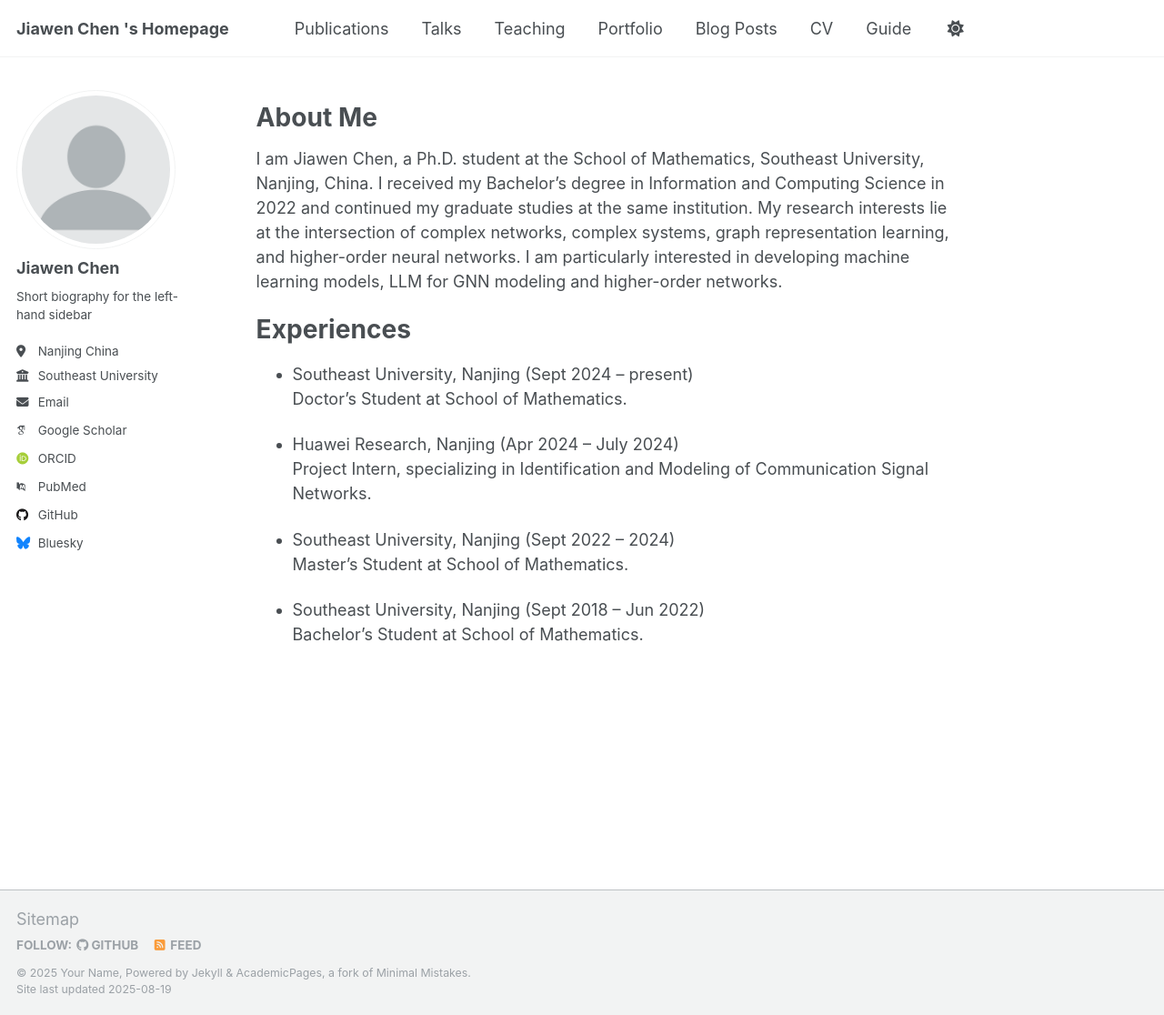
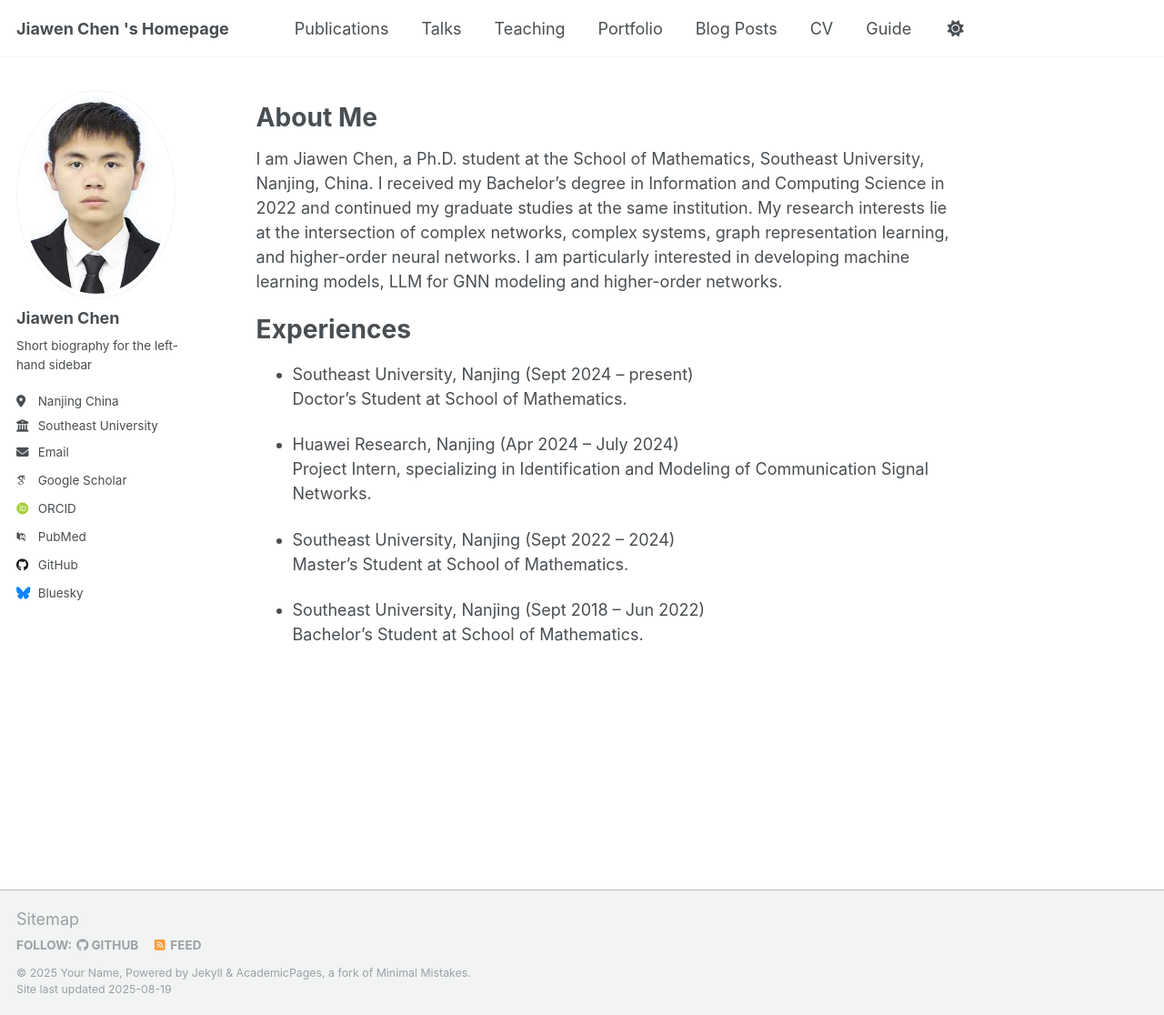
Before and after one commit to SEU-WENJIA/SEU-WENJIA.github.io, a Jekyll site: the page built from _pages/about.md, in a window 1280 px wide and 1116 px high. Shown: the whole window at 91% size. Built offline with Jekyll 4.4.1, drawn with Linux system fonts in a browser that asks for light colours; some web fonts are replaced; a script that is not in the unit is left out.

Commit message:
Update _config.yml

```diff
--- a/_config.yml
+++ b/_config.yml
@@ -22,7 +22,7 @@ repository               : "https://github.com/SEU-WENJIA"
 #               Additional customization can be done by editing /_includes/author-profile.html
 author:
   # Biographic information
-  avatar           : "profile.png"
+  avatar           : "jiawenchen.jpg"
   name             : "Jiawen Chen"
   pronouns         : # example: "she/her"
   bio              : "Short biography for the left-hand sidebar"
```
